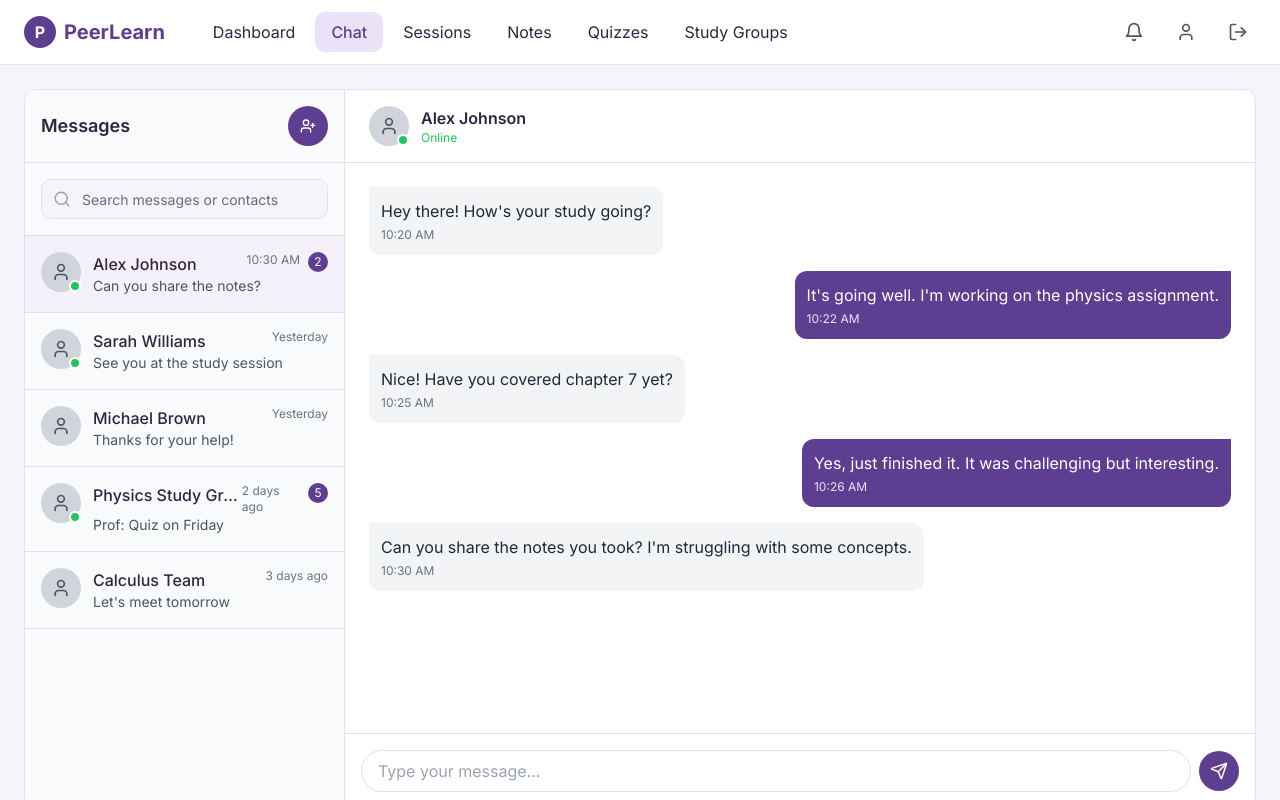
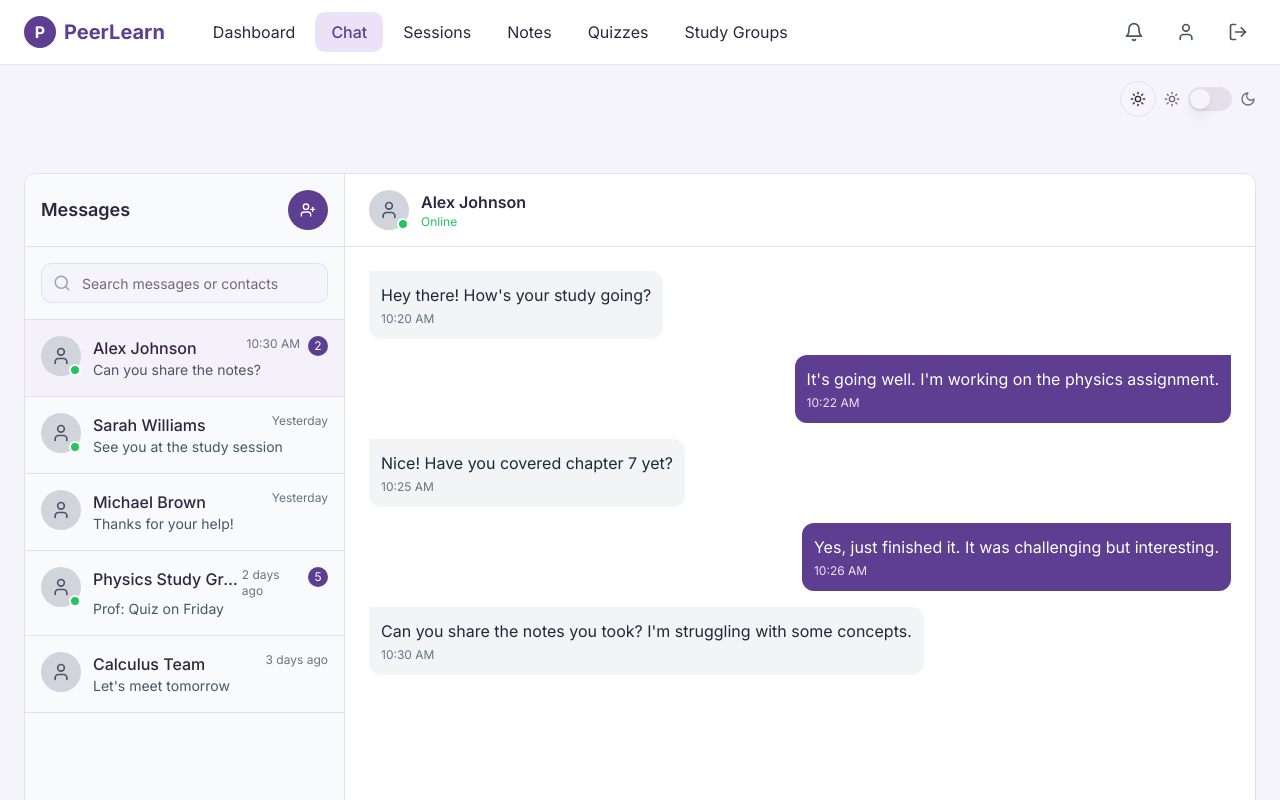
Before and after one commit to plunkerrao21/peer-study-sphere, a React (Vite) app: page /chat in a window 1280 px wide. Shown: the top 800 px of the page. Built offline with nearby package versions, Linux system fonts and the light colour scheme.

Commit message:
Add dark theme toggle
Implement dark theme functionality with a toggle button.

```diff
--- a/src/App.tsx
+++ b/src/App.tsx
@@ -4,6 +4,7 @@ import { Toaster as Sonner } from "@/components/ui/sonner";
 import { TooltipProvider } from "@/components/ui/tooltip";
 import { QueryClient, QueryClientProvider } from "@tanstack/react-query";
 import { BrowserRouter, Routes, Route } from "react-router-dom";
+import { ThemeProvider } from "./components/theme/ThemeProvider";
 import Login from "./pages/Login";
 import Signup from "./pages/Signup";
 import Dashboard from "./pages/Dashboard";
@@ -22,6 +23,7 @@ const queryClient = new QueryClient();
 
 const App = () => (
   <QueryClientProvider client={queryClient}>
+    <ThemeProvider>
       <TooltipProvider>
         <Toaster />
         <Sonner />
@@ -44,6 +46,7 @@ const App = () => (
           </Routes>
         </BrowserRouter>
       </TooltipProvider>
+    </ThemeProvider>
   </QueryClientProvider>
 );
 
--- a/src/components/layout/AppLayout.tsx
+++ b/src/components/layout/AppLayout.tsx
@@ -1,6 +1,7 @@
 
 import React from 'react';
 import Navbar from './Navbar';
+import { ThemeToggle } from '../theme/ThemeToggle';
 
 interface AppLayoutProps {
   children: React.ReactNode;
@@ -12,8 +13,13 @@ const AppLayout: React.FC<AppLayoutProps> = ({ children }) => {
   return (
     <div className="min-h-screen flex flex-col bg-background">
       <Navbar />
+      <div className="container max-w-screen-2xl mx-auto px-4 sm:px-6 py-4">
+        <div className="flex justify-end mb-4">
+          <ThemeToggle />
+        </div>
+      </div>
       <main className="flex-1 p-6">{children}</main>
-      <footer className="py-6 text-center text-gray-500 text-sm border-t border-gray-200">
+      <footer className="py-6 text-center text-muted-foreground text-sm border-t border-border">
         © {currentYear} PeerLearn. All rights reserved.
       </footer>
     </div>
--- /dev/null
+++ b/src/components/theme/ThemeProvider.tsx
@@ -0,0 +1,46 @@
+
+import React, { createContext, useContext, useEffect, useState } from 'react';
+
+type Theme = 'light' | 'dark';
+type ThemeContextType = {
+  theme: Theme;
+  setTheme: (theme: Theme) => void;
+};
+
+const ThemeContext = createContext<ThemeContextType>({
+  theme: 'light',
+  setTheme: () => null,
+});
+
+export const ThemeProvider = ({ children }: { children: React.ReactNode }) => {
+  const [theme, setTheme] = useState<Theme>(() => {
+    // Check for saved theme in localStorage
+    const savedTheme = localStorage.getItem('theme') as Theme;
+    // Check for system preference
+    const systemPreference = window.matchMedia('(prefers-color-scheme: dark)').matches
+      ? 'dark'
+      : 'light';
+
+    return savedTheme || systemPreference;
+  });
+
+  useEffect(() => {
+    // Update localStorage when theme changes
+    localStorage.setItem('theme', theme);
+
+    // Update document class
+    if (theme === 'dark') {
+      document.documentElement.classList.add('dark');
+    } else {
+      document.documentElement.classList.remove('dark');
+    }
+  }, [theme]);
+
+  return (
+    <ThemeContext.Provider value={{ theme, setTheme }}>
+      {children}
+    </ThemeContext.Provider>
+  );
+};
+
+export const useTheme = () => useContext(ThemeContext);
--- /dev/null
+++ b/src/components/theme/ThemeToggle.tsx
@@ -0,0 +1,52 @@
+
+import React from 'react';
+import { Moon, Sun } from 'lucide-react';
+import { useTheme } from './ThemeProvider';
+import { Switch } from '@/components/ui/switch';
+import { Button } from '@/components/ui/button';
+import {
+  DropdownMenu,
+  DropdownMenuContent,
+  DropdownMenuItem,
+  DropdownMenuTrigger
+} from '@/components/ui/dropdown-menu';
+
+export const ThemeToggle = () => {
+  const { theme, setTheme } = useTheme();
+
+  // Simple toggle for mobile screens
+  const handleToggle = (checked: boolean) => {
+    setTheme(checked ? 'dark' : 'light');
+  };
+
+  return (
+    <div className="flex items-center gap-2">
+      <DropdownMenu>
+        <DropdownMenuTrigger asChild>
+          <Button variant="outline" size="icon" className="h-9 w-9 rounded-full">
+            <Sun className="h-4 w-4 rotate-0 scale-100 transition-all dark:rotate-90 dark:scale-0" />
+            <Moon className="absolute h-4 w-4 rotate-90 scale-0 transition-all dark:rotate-0 dark:scale-100" />
+            <span className="sr-only">Toggle theme</span>
+          </Button>
+        </DropdownMenuTrigger>
+        <DropdownMenuContent align="end">
+          <DropdownMenuItem onClick={() => setTheme('light')}>
+            Light
+          </DropdownMenuItem>
+          <DropdownMenuItem onClick={() => setTheme('dark')}>
+            Dark
+          </DropdownMenuItem>
+        </DropdownMenuContent>
+      </DropdownMenu>
+
+      <div className="md:flex items-center gap-2 hidden">
+        <Sun className="h-4 w-4 text-muted-foreground" />
+        <Switch
+          checked={theme === 'dark'}
+          onCheckedChange={handleToggle}
+        />
+        <Moon className="h-4 w-4 text-muted-foreground" />
+      </div>
+    </div>
+  );
+};
--- a/src/index.css
+++ b/src/index.css
@@ -38,6 +38,36 @@
     --radius: 0.75rem;
   }
 
+  .dark {
+    --background: 263 27% 12%;
+    --foreground: 260 40% 98%;
+
+    --card: 263 27% 15%;
+    --card-foreground: 260 40% 98%;
+
+    --popover: 263 27% 15%;
+    --popover-foreground: 260 40% 98%;
+
+    --primary: 263 40% 40%;
+    --primary-foreground: 0 0% 100%;
+
+    --secondary: 262 66% 43%;
+    --secondary-foreground: 0 0% 100%;
+
+    --muted: 263 27% 20%;
+    --muted-foreground: 260 40% 70%;
+
+    --accent: 262 66% 43%;
+    --accent-foreground: 0 0% 100%;
+
+    --destructive: 0 84.2% 60.2%;
+    --destructive-foreground: 0 0% 98%;
+
+    --border: 263 27% 25%;
+    --input: 263 27% 25%;
+    --ring: 262 66% 73%;
+  }
+
   * {
     @apply border-border;
   }
@@ -66,7 +96,7 @@
   }
 
   .card {
-    @apply bg-white rounded-xl shadow-card p-6;
+    @apply bg-card rounded-xl shadow-card p-6;
   }
 
   .form-input {
@@ -74,10 +104,10 @@
   }
 
   .nav-link {
-    @apply px-4 py-2 rounded-md hover:bg-primary-50 transition-colors;
+    @apply px-4 py-2 rounded-md hover:bg-primary-50 dark:hover:bg-primary-900/30 transition-colors;
   }
 
   .nav-link-active {
-    @apply bg-primary-100 text-primary font-medium;
+    @apply bg-primary-100 dark:bg-primary-900/50 text-primary font-medium;
   }
 }
```
Lines whose indentation alone changed are shown as unchanged.
